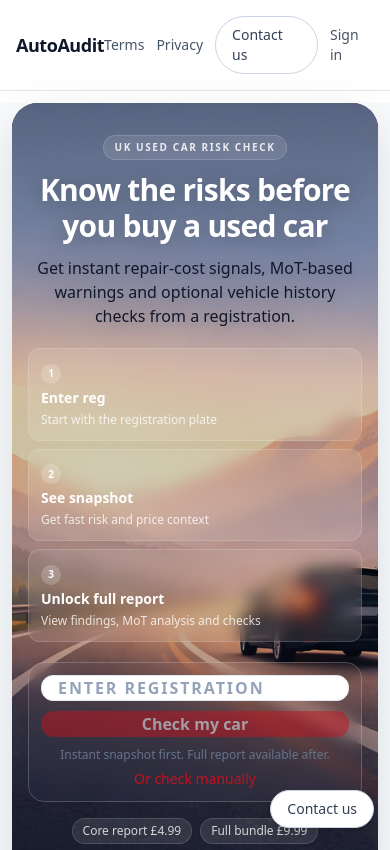
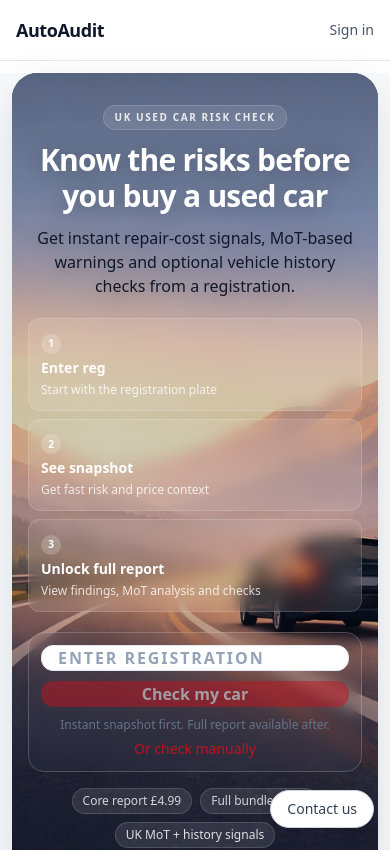
Before and after one commit to mickleethirty-vendium/autoaudit, a Next.js app: page / in a window 390 px wide. Shown: the top 850 px of the page. Built offline with nearby package versions, Linux system fonts and the light colour scheme; no server answers.

Commit message:
logo fix on mobile

```diff
--- a/app/layout.tsx
+++ b/app/layout.tsx
@@ -40,29 +40,32 @@ export default async function RootLayout({
       <body className="min-h-screen bg-white text-slate-900">
         <div className="flex min-h-screen flex-col">
           <header className="border-b border-slate-200 bg-white">
-            <div className="mx-auto flex max-w-6xl items-center justify-between px-4 py-4 sm:px-6 lg:px-8">
-              <Link href="/" className="text-lg font-semibold tracking-tight">
+            <div className="mx-auto flex max-w-6xl items-center justify-between gap-3 px-4 py-4 sm:px-6 lg:px-8">
+              <Link
+                href="/"
+                className="shrink-0 text-lg font-semibold tracking-tight"
+              >
                 AutoAudit
               </Link>
 
-              <nav className="flex items-center gap-3 sm:gap-4">
+              <nav className="flex min-w-0 items-center gap-3 sm:gap-4">
                 <Link
                   href="/terms"
-                  className="text-sm text-slate-600 hover:text-slate-900"
+                  className="hidden text-sm text-slate-600 hover:text-slate-900 sm:inline"
                 >
                   Terms
                 </Link>
 
                 <Link
                   href="/privacy"
-                  className="text-sm text-slate-600 hover:text-slate-900"
+                  className="hidden text-sm text-slate-600 hover:text-slate-900 sm:inline"
                 >
                   Privacy
                 </Link>
 
                 <a
                   href="mailto:support@autoaudit.uk"
-                  className="inline-flex items-center rounded-full border border-slate-300 px-4 py-2 text-sm font-medium text-slate-700 transition hover:border-slate-400 hover:bg-slate-50 hover:text-slate-900"
+                  className="hidden items-center rounded-full border border-slate-300 px-4 py-2 text-sm font-medium text-slate-700 transition hover:border-slate-400 hover:bg-slate-50 hover:text-slate-900 sm:inline-flex"
                 >
                   Contact us
                 </a>
```
